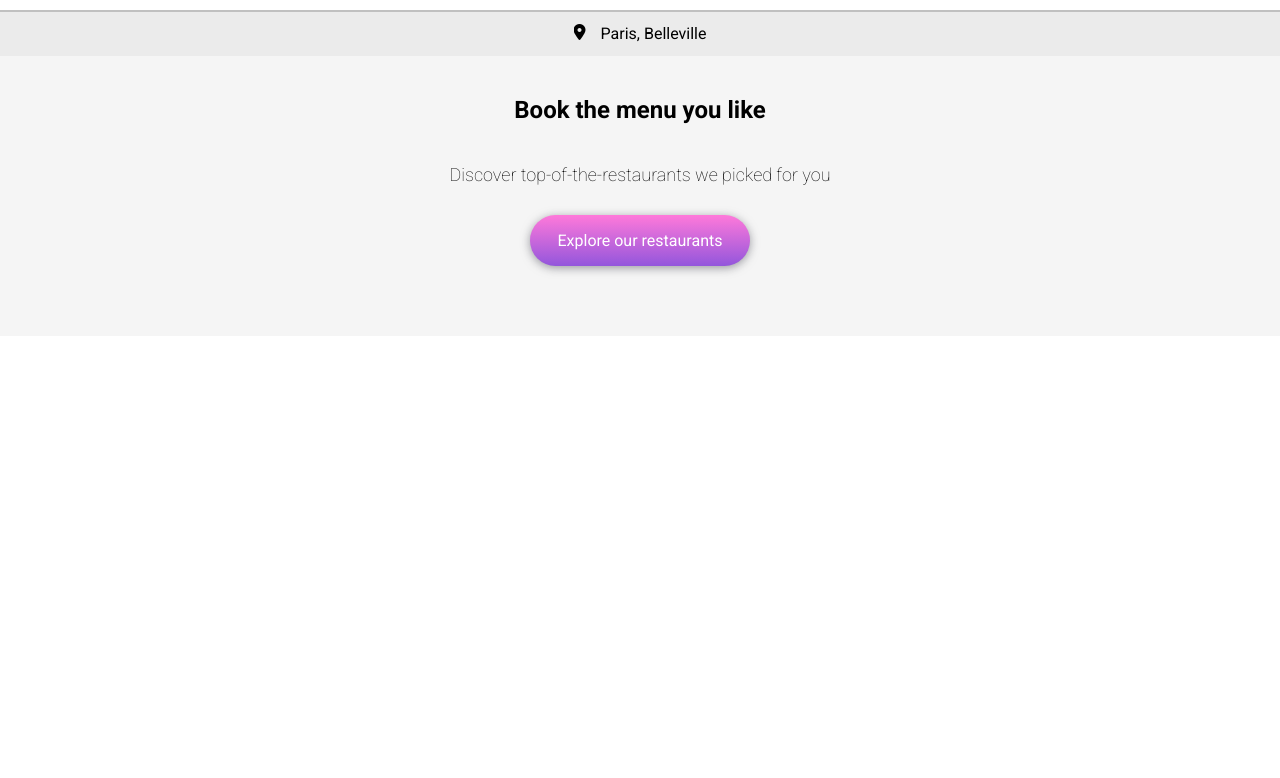
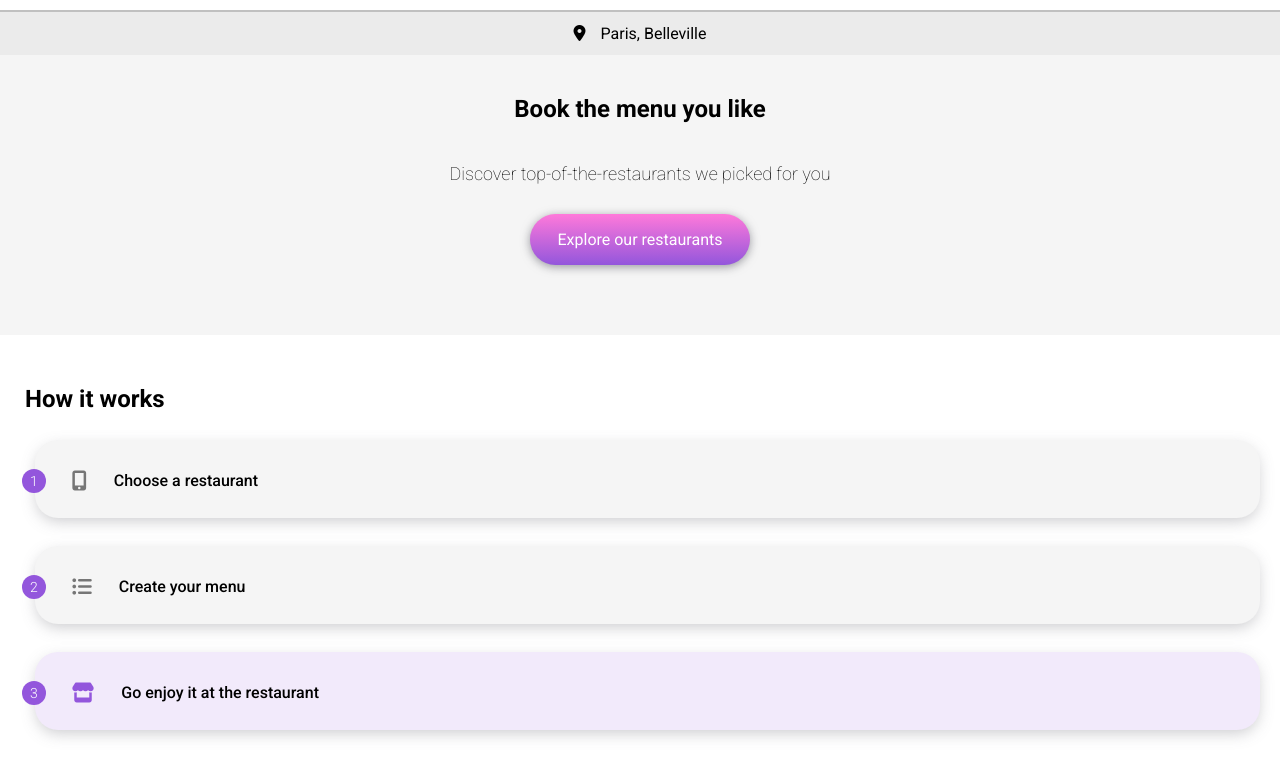
Before and after one commit to Lupitaqs/Project3, a plain HTML site: page index.html in a window 1280 px wide. Shown: the part 114-892 px from the top of the page. Before the commit the page ends 800 px from the top, so only its background shows below. Drawn offline with Linux system fonts and the light colour scheme; a web font is replaced by a local one.

Commit message:
how it works section

```diff
--- a/index.html
+++ b/index.html
@@ -28,5 +28,12 @@
         <p class="main__txt">Discover top-of-the-restaurants we picked for you</p>
         <button class ="main__btn" type="button">Explore our restaurants</button>
     </main>
+
+    <section class="steps">
+        <h1 class="steps__title">How it works</h1>
+        <div class="steps__step"><span class="steps__step--number">1</span><span class="steps__step--icon"><i class="fas fa-mobile-alt"></i></span>Choose a restaurant</div>
+        <div class="steps__step"><span class="steps__step--number">2</span><span class="steps__step--icon"><i class="fas fa-list-ul"></i></span>Create your menu</div>
+        <div class="steps__step steps__step--purple" ><span class="steps__step--number">3</span><span class="steps__step--icon steps__step--icon--purple"><i class="fas fa-store"></i></span>Go enjoy it at the restaurant</div>
+    </section>
 </body>
 </html>
--- a/main.scss
+++ b/main.scss
@@ -1,18 +1,11 @@
-$primary-colour: #9356DC;
-$secondary-colour: #FF79DA;
-$tertiary-colour: #99E2D0;
-$dark-gray: #C0C0C0;
-$md-gray: #ebebeb;
-$light-gray: #F5F5F5;
-
-$box-shadow: rgba(100, 100, 111, 0.644) 0px 2px 10px 0px;
-
-$font-sh: 'Shrikhand', cursive;
-$font-size: 18px;
+@import "./utils/variables";
+@import "./utils/functions";
+@import "./utils/mixins";
+@import "./utils/placeholders";
 
 * {
     box-sizing: border-box;
-    overflow: hidden;
+    /*overflow: hidden; */
     font-family: 'Roboto', sans-serif;
     margin: 0;
 }
@@ -75,9 +68,39 @@ h1 {
         padding: 16px 27px;
         border-radius: 30px;
         border: none;
-        box-shadow: $box-shadow;
+        box-shadow: rgba(100, 100, 111, 0.644) 0px 2px 10px 0px;
         color: white;
         font-size: 1rem;
-
     }
 }
+
+.steps {
+    /*border: 1px solid red; */
+    height: 450px;
+    padding: 50px 20px 50px 25px;
+
+    &__title {
+        margin-bottom: 27px;
+    }
+
+    &__step {
+        background-color: $light-gray;
+        margin-bottom: 28px;
+        margin-left: 10px;
+        padding: 27px ;
+        border-radius: 23px;
+        font-weight: 500;
+        @include boxshadow;
+
+        @include step-layout;
+
+        &--purple {
+            background-color: lighten($primary-colour, 35%);
+        }
+
+        &--icon--purple {
+            color: $primary-colour;
+        }
+    }
+
+}
```
Also changed, not shown: css/main.css, 1 other file.
